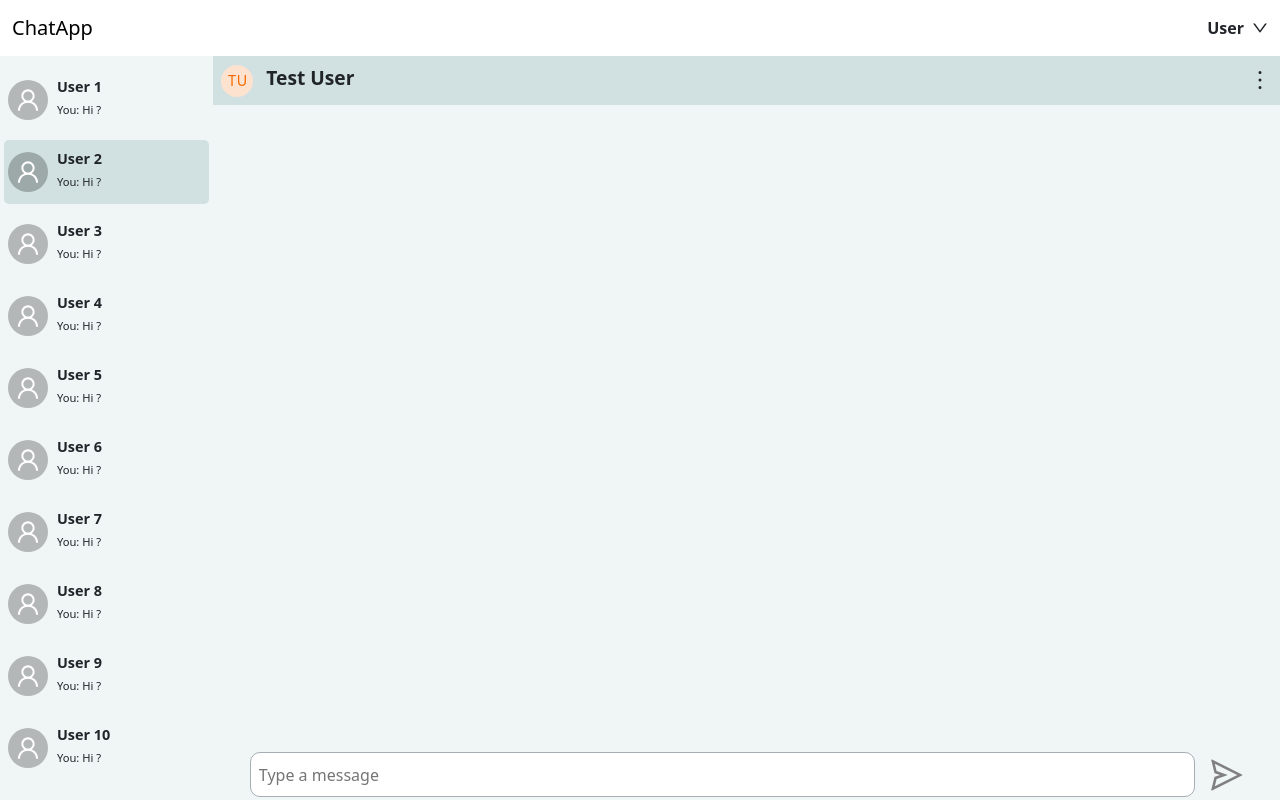
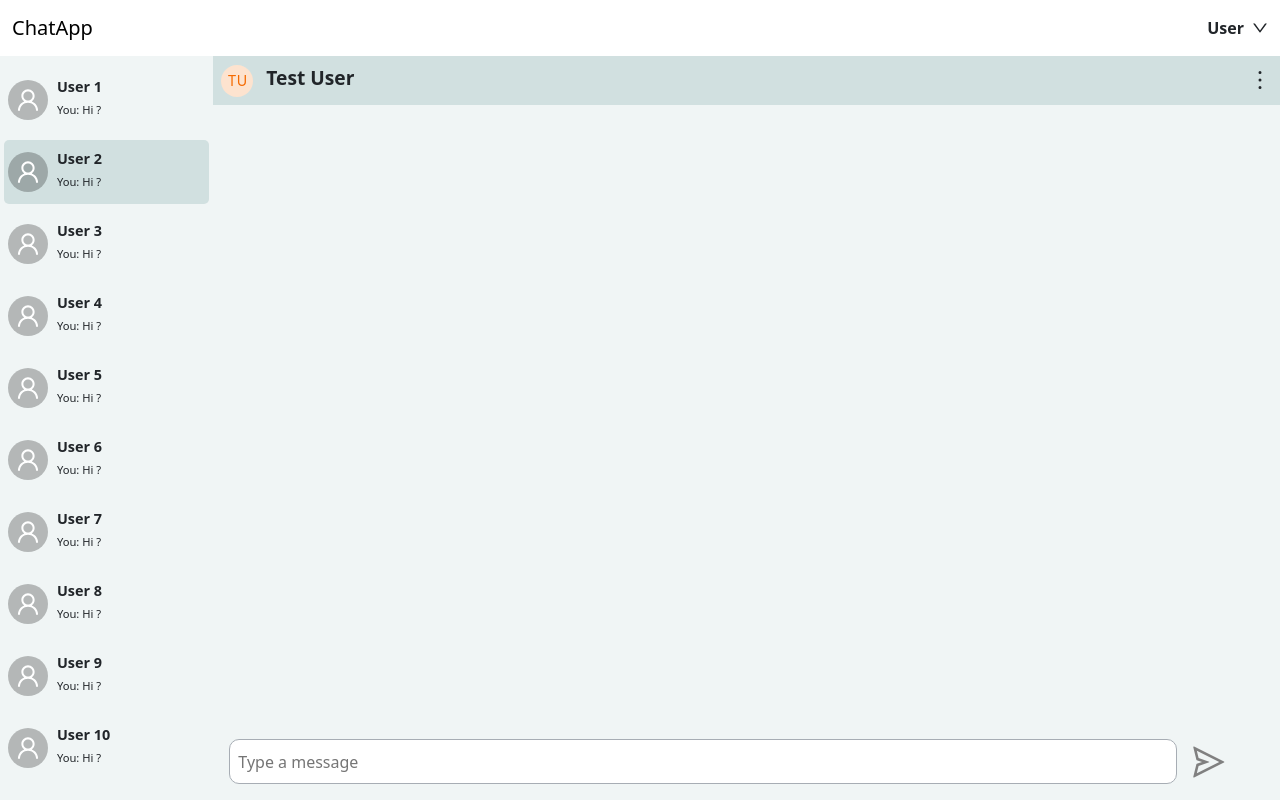
Before and after one commit to varadsc/chatSphere, a React (Vite) app in the folder chatSphere-frontend/: page / in a window 1280 px wide. Built offline with nearby package versions, Linux system fonts and the light colour scheme.

Commit message:
sidebar footer integrated

```diff
--- a/chatSphere-frontend/src/components/chatFooter/ChatFooter.jsx
+++ b/chatSphere-frontend/src/components/chatFooter/ChatFooter.jsx
@@ -4,7 +4,7 @@ import { SendOutlined } from '@ant-design/icons'
 
 export const ChatFooter = () => {
   return (
-    <div className='d-flex align-items-center justify-content-center'>
+    <div className='d-flex align-items-center'>
         <input placeholder='Type a message' type="text" className={Styles.InputBox} />
         <SendOutlined  style={{fontSize :'2rem', color : 'grey'}} />
 
--- a/chatSphere-frontend/src/components/chatFooter/ChatFooter.module.css
+++ b/chatSphere-frontend/src/components/chatFooter/ChatFooter.module.css
@@ -1,7 +1,7 @@
 .InputBox
 {
     height: 45px;
-    width: 90%;
+    width: 80%;
     padding: 0.1rem 0.5rem;
     margin-right: 1rem;
     border: 1px solid #a7adb4;
--- a/chatSphere-frontend/src/components/homepage/Homepage.jsx
+++ b/chatSphere-frontend/src/components/homepage/Homepage.jsx
@@ -8,9 +8,9 @@ export const Homepage = () => {
         {/* <div> */}
             <ChatHeader />
         {/* </div> */}
-        <div style={{flex: 0.87, backgroundColor : '#f0f5f5'}}  >
+        <div style={{flex: 1, backgroundColor : '#f0f5f5'}}  >
         </div>
-        <div className='p-2' style={{flex: 0.13, backgroundColor : '#f0f5f5'}}>
+        <div className='p-3' style={{position:'fixed', bottom :'0' ,width:'95%' }}>
            <ChatFooter />
         </div>
     </div>
```
